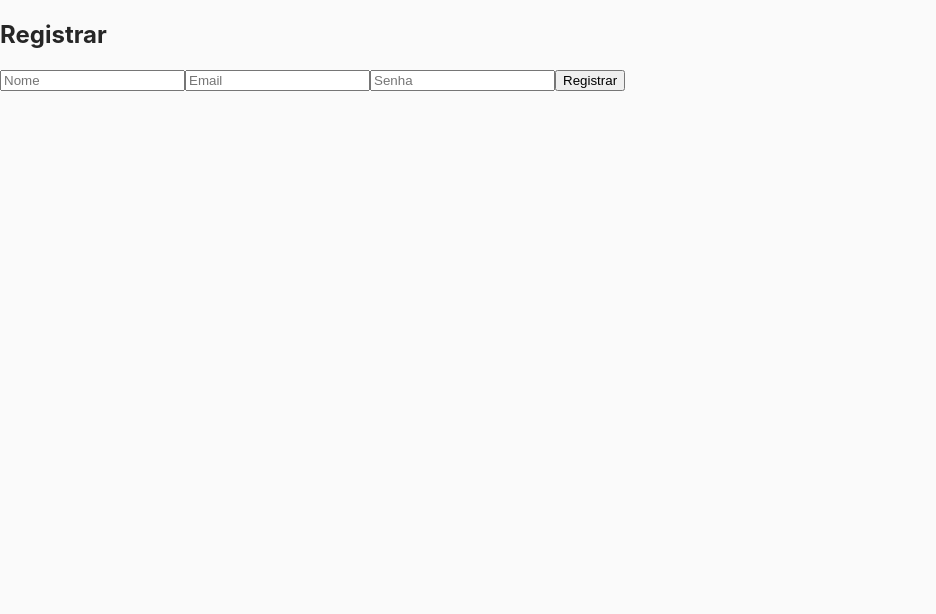
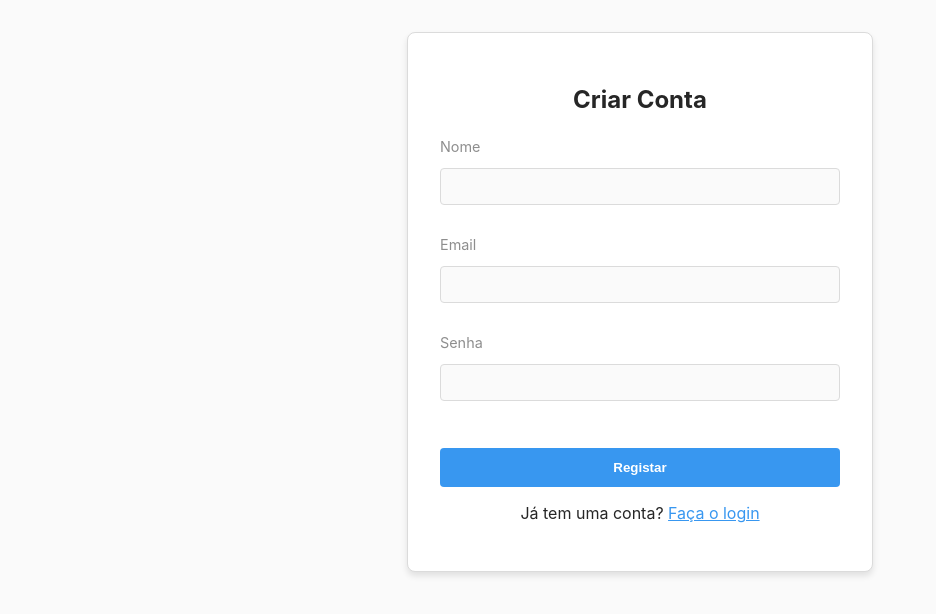
Before and after one commit to Cry199/Personal-Finance-Manager-Full-Stack, a React (Vite) app in the folder pfm-full-stack-frontend/: page /register in a window 1280 px wide. Shown: the top 614 px of the page, without its empty margins (0-936 px from the left). Built offline with nearby package versions, Linux system fonts and the light colour scheme; no server answers.

Commit message:
feat: aprimorar página de registro com validação de senha e feedback ao usuário

```diff
--- a/pfm-full-stack-frontend/src/features/auth/pages/RegisterPage.jsx
+++ b/pfm-full-stack-frontend/src/features/auth/pages/RegisterPage.jsx
@@ -1,6 +1,7 @@
 import { useState } from 'react';
 import { useAuth } from '../../../hooks/useAuth';
-import { useNavigate } from 'react-router-dom';
+import { useNavigate, Link } from 'react-router-dom';
+import toast from 'react-hot-toast';
 
 const RegisterPage = () => {
     const [name, setName] = useState('');
@@ -11,38 +12,70 @@ const RegisterPage = () => {
 
     const handleSubmit = async (e) => {
         e.preventDefault();
+        if (password.length < 6) {
+            toast.error('A senha deve ter pelo menos 6 caracteres.');
+            return;
+        }
+
         try {
             await register(name, email, password);
+            toast.success('Conta criada com sucesso! Por favor, faça o login.');
             navigate('/login');
         } catch (error) {
-      console.error('Erro no registro:', error);
+            // O backend retorna uma mensagem de erro útil
+            const errorMessage = error.response?.data || 'Não foi possível criar a conta.';
+            toast.error(errorMessage);
+            console.error('Erro no registo:', error);
         }
     };
 
     return (
-    <div>
-      <h2>Registrar</h2>
+        <div className="form-container">
+            <h2>Criar Conta</h2>
             <form onSubmit={handleSubmit}>
+                <div className="form-field">
+                    <label htmlFor="name">Nome</label>
                     <input
+                        id="name"
                         type="text"
                         value={name}
                         onChange={(e) => setName(e.target.value)}
-          placeholder="Nome"
+                        className="input-field"
+                        required
                     />
+                </div>
+                <div className="form-field">
+                    <label htmlFor="email">Email</label>
                     <input
+                        id="email"
                         type="email"
                         value={email}
                         onChange={(e) => setEmail(e.target.value)}
-          placeholder="Email"
+                        className="input-field"
+                        required
                     />
+                </div>
+                <div className="form-field">
+                    <label htmlFor="password">Senha</label>
                     <input
+                        id="password"
                         type="password"
                         value={password}
                         onChange={(e) => setPassword(e.target.value)}
-          placeholder="Senha"
+                        className="input-field"
+                        required
                     />
-        <button type="submit">Registrar</button>
+                </div>
+                <button type="submit" className="primary-button" style={{ marginTop: '1rem' }}>
+                    Registar
+                </button>
             </form>
+            <p style={{ textAlign: 'center', marginTop: '1rem' }}>
+                Já tem uma conta?{' '}
+                <Link to="/login" style={{ color: 'var(--primary-color)' }}>
+                    Faça o login
+                </Link>
+            </p>
         </div>
     );
 };
```
Lines whose indentation alone changed are shown as unchanged.
